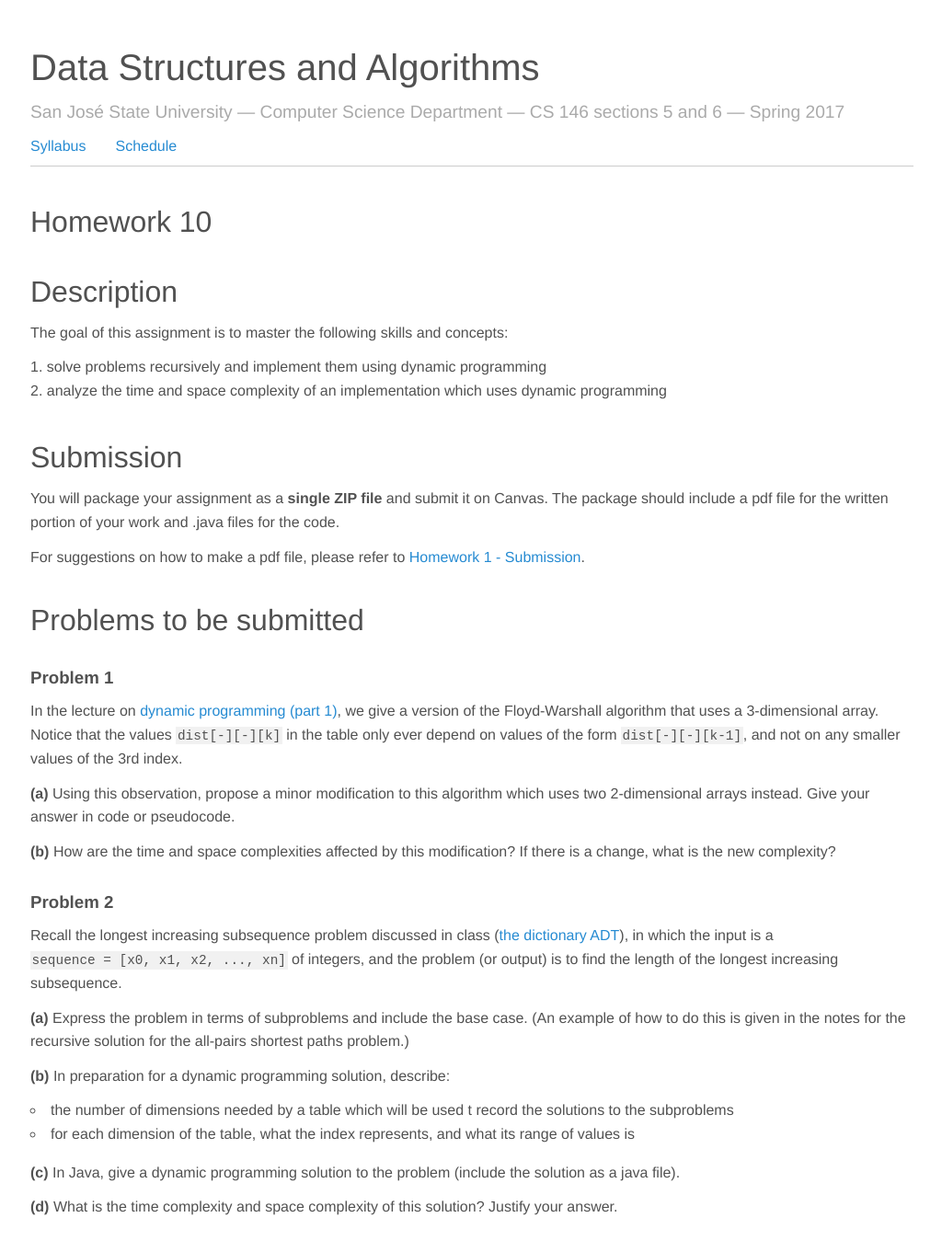
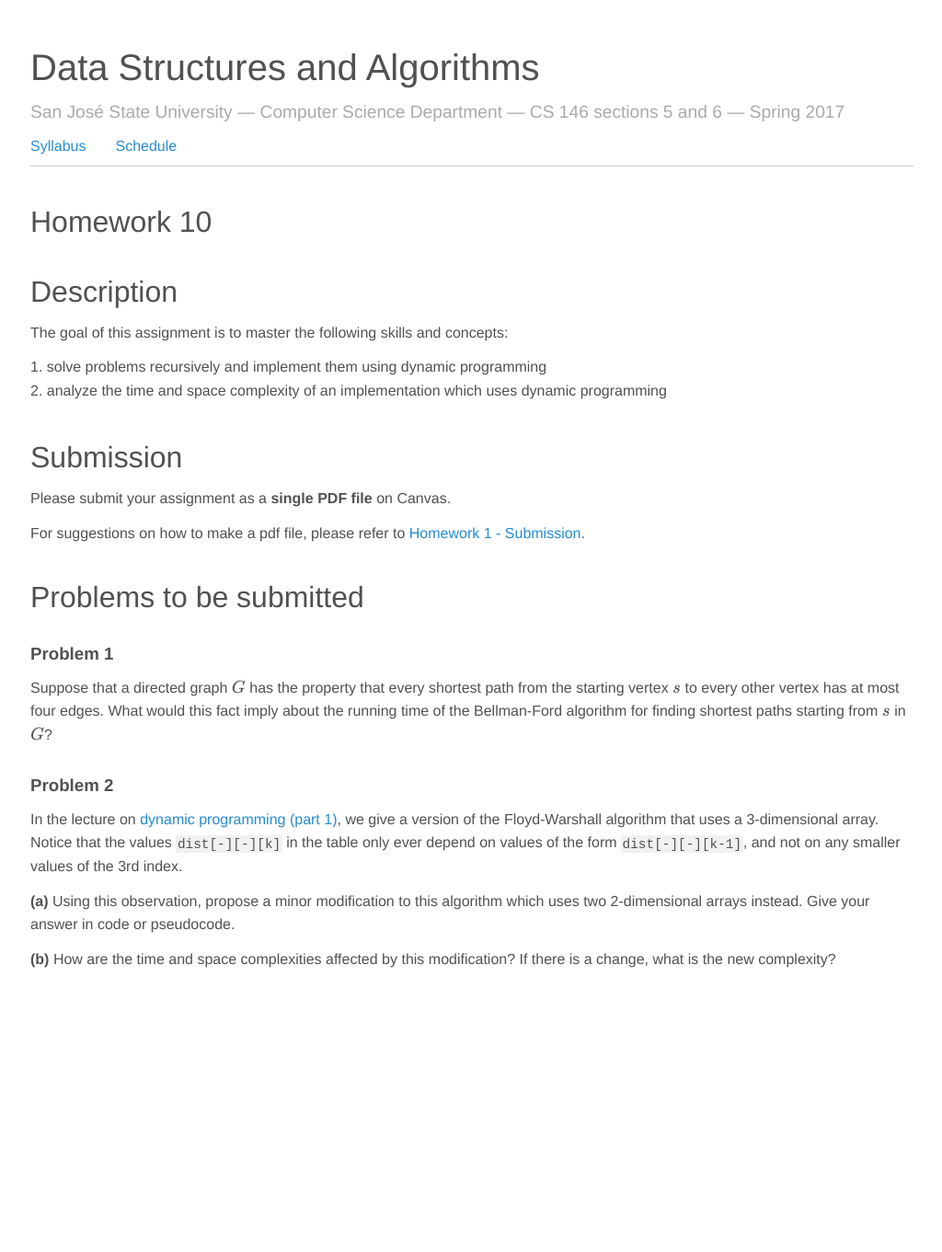
Before and after one commit to jnylam/jnylam.github.io, a Jekyll site: the page built from _courses/146-s17/homework10.md, in a window 1280 px wide. Shown: the whole page at 92% size, without its empty margins (127-1151 px from the left). Built offline with Jekyll 4.4.1, drawn with Linux system fonts in a browser that asks for light colours; formulas are drawn with MathJax 3; after the commit the page ends 1092 px from its top, so only the background shows below that.

Commit message:
Modify homework 10

```diff
--- a/_courses/146-s17/homework10.md
+++ b/_courses/146-s17/homework10.md
@@ -15,7 +15,7 @@ The goal of this assignment is to master the following skills and concepts:
 
 # Submission
 
-You will package your assignment as a __single ZIP file__ and submit it on Canvas. The package should include a pdf file for the written portion of your work and .java files for the code.
+Please submit your assignment as a __single PDF file__ on Canvas.
 
 For suggestions on how to make a pdf file, please refer to [Homework 1 - Submission](homework01.html#Submission).
 
@@ -23,23 +23,11 @@ For suggestions on how to make a pdf file, please refer to [Homework 1 - Submiss
 
 ### Problem 1
 
+Suppose that a directed graph $$G$$ has the property that every shortest path from the starting vertex $$s$$ to every other vertex has at most four edges. What would this fact imply about the running time of the Bellman-Ford algorithm for finding shortest paths starting from $$s$$ in $$G$$?
+
+### Problem 2
 In the lecture on [dynamic programming (part 1)](dp1.pdf), we give a version of the Floyd-Warshall algorithm that uses a 3-dimensional array. Notice that the values `dist[-][-][k]` in the table only ever depend on values of the form `dist[-][-][k-1]`, and not on any smaller values of the 3rd index.
 
 __(a)__ Using this observation, propose a minor modification to this algorithm which uses two 2-dimensional arrays instead. Give your answer in code or pseudocode.
 
 __(b)__ How are the time and space complexities affected by this modification? If there is a change, what is the new complexity?
-
-### Problem 2
-
-Recall the longest increasing subsequence problem discussed in class ([the dictionary ADT](dictionary.pdf)), in which the input is a `sequence = [x0, x1, x2, ..., xn]` of integers, and the problem (or output) is to find the length of the longest increasing subsequence.
-
-__(a)__ Express the problem in terms of subproblems and include the base case. (An example of how to do this is given in the notes for the recursive solution for the all-pairs shortest paths problem.)
-
-__(b)__ In preparation for a dynamic programming solution, describe:
-
-* the number of dimensions needed by a table which will be used t  record the solutions to the subproblems
-* for each dimension of the table, what the index represents, and what its range of values is
-
-__(c)__ In Java, give a dynamic programming solution to the problem (include the solution as a java file).
-
-__(d)__ What is the time complexity and space complexity of this solution? Justify your answer.
```
